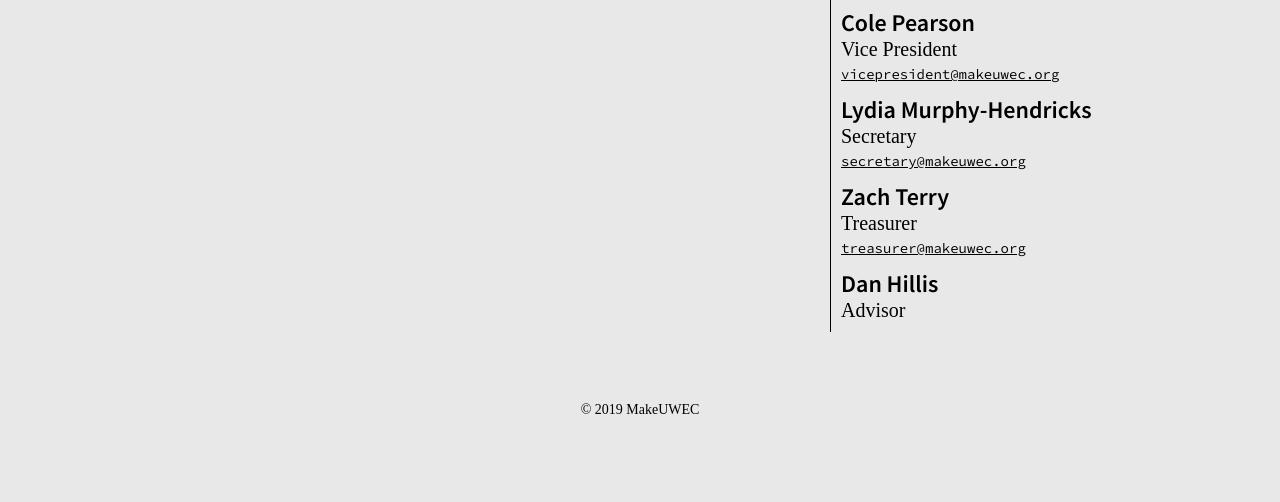
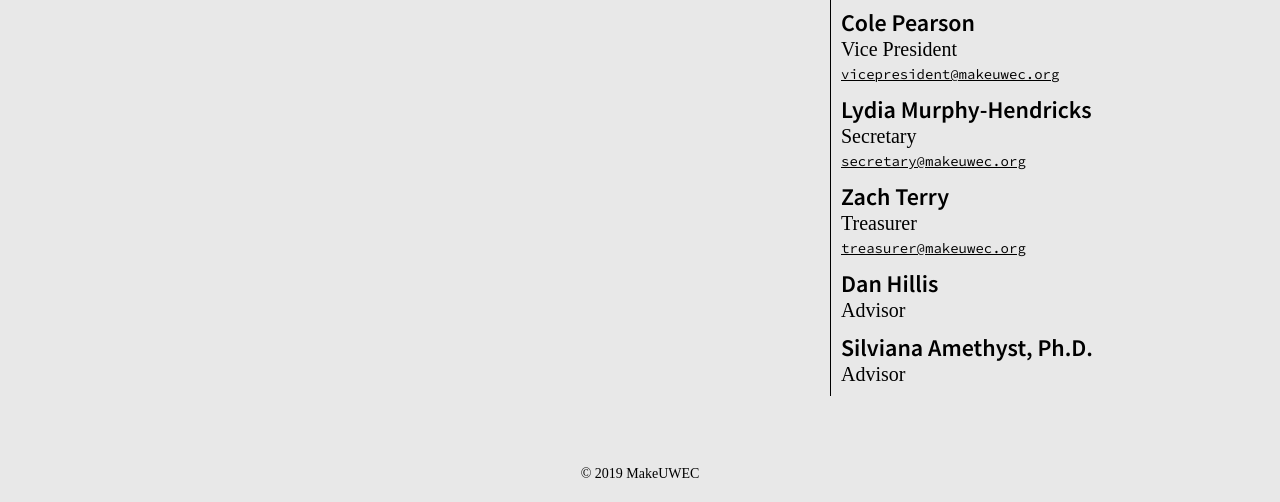
Before and after one commit to MakeUWEC/website, a plain HTML site: page documents.html in a window 1280 px wide. Shown: the part 418-920 px from the top of the page. Before the commit the page ends 856 px from the top, so only its background shows below. Drawn offline with Linux system fonts and the light colour scheme; a web font is replaced by a local one.

Commit message:
Add Dr. Amethyst to Sidebar

```diff
--- a/documents.html
+++ b/documents.html
@@ -113,6 +113,8 @@
                     <p><a class='inline-code' href='mailto:treasurer@makeuwec.org'>treasurer@makeuwec.org</a></p>
                     <h2>Dan Hillis</h2>
                     <p>Advisor</p>
+                    <h2>Silviana Amethyst, Ph.D.</h2>
+                    <p>Advisor</p>
                 </div>
             </div>
         </div>
```
Also changed, not shown: index.html (+2 -0 lines), meeting-notes.html (+2 -0 lines).
